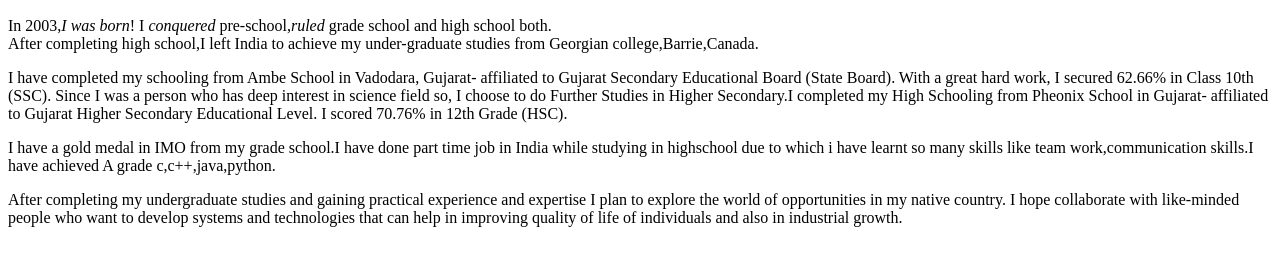
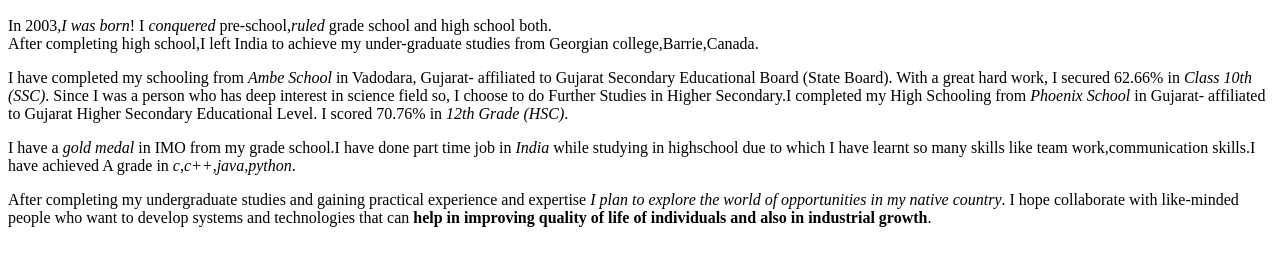
Before and after one commit to Kunjpatel45/lab-01, a plain HTML site: page index.html in a window 1280 px wide. Shown: the part 148-414 px from the top of the page. Drawn offline with Linux system fonts and the light colour scheme.

Commit message:
final assignment of lab-1

```diff
--- a/index.html
+++ b/index.html
@@ -20,19 +20,19 @@
                 After completing high school,I left India to achieve my under-graduate studies from Georgian college,Barrie,Canada.
             </p>
             <p>
-                I have completed my schooling from Ambe School in Vadodara, Gujarat- affiliated to Gujarat Secondary Educational Board (State Board).
-                With a great hard work, I secured 62.66% in Class 10th (SSC). Since I was a person who has deep interest in science field so,
-                I choose to do Further Studies in Higher Secondary.I completed my High Schooling from Pheonix School in
-                Gujarat- affiliated to Gujarat Higher Secondary Educational Level. I scored 70.76% in 12th Grade (HSC).
+                I have completed my schooling from <i>Ambe School</i> in Vadodara, Gujarat- affiliated to Gujarat Secondary Educational Board (State Board).
+                With a great hard work, I secured 62.66% in <em>Class 10th (SSC)</em>. Since I was a person who has deep interest in science field so,
+                I choose to do Further Studies in Higher Secondary.I completed my High Schooling from <i>Phoenix School</i> in
+                Gujarat- affiliated to Gujarat Higher Secondary Educational Level. I scored 70.76% in <em>12th Grade (HSC)</em>.
             </p>
             <p>
-                I have a gold medal in IMO from my grade school.I have done part time job in India while studying in highschool due to which i have learnt so many skills
-                like team work,communication skills.I have achieved A grade c,c++,java,python.
+                I have a <em>gold medal</em> in IMO from my grade school.I have done part time job in <i>India</i> while studying in highschool due to which I have learnt so many skills
+                like team work,communication skills.I have achieved A grade in <em>c,c++,java,python</em>.
             </p>
             <p>
-                After completing my undergraduate studies and gaining practical experience and expertise I plan to explore the world of opportunities in
-                my native country. I hope collaborate with like-minded people who want to develop systems and technologies that can help in improving quality
-                of life of individuals and also in industrial growth.
+                After completing my undergraduate studies and gaining practical experience and expertise <em> I plan to explore the world of opportunities in
+                <i>my native country</i></em>. I hope collaborate with like-minded people who want to develop systems and technologies that can <b>help in improving quality
+                of life of individuals and also in industrial growth</b>.
             </p>
         </section>
     </body>
```
